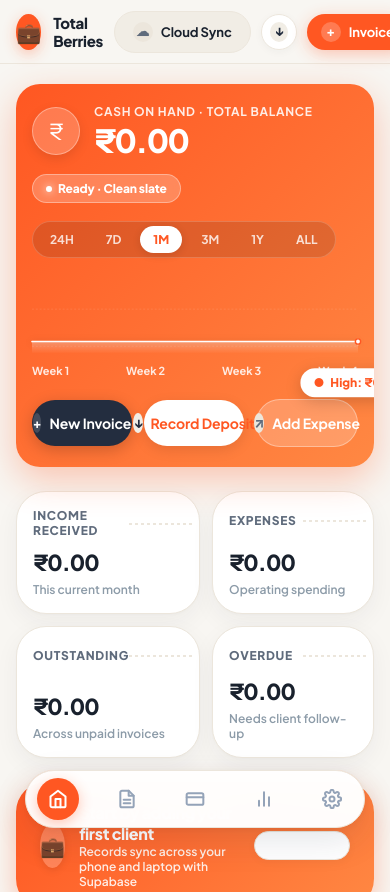
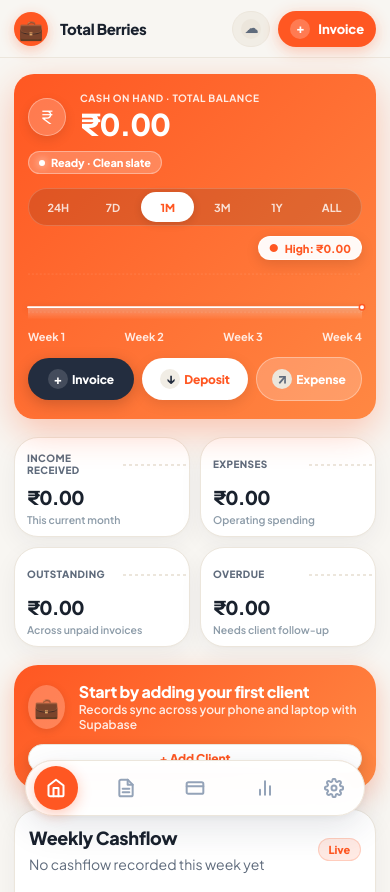
Before and after one commit to PalkeshKatariya/freelance-ledger, a plain HTML site: page index.html in a window 390 px wide. Shown: the top 892 px of the page. Drawn offline with nearby package versions, Linux system fonts and the light colour scheme.

Commit message:
Optimize mobile responsiveness, bottom sheet modals, and touch UX

```diff
--- a/app.js
+++ b/app.js
@@ -478,7 +478,7 @@ function generateTrendChart(timeframe = "1M") {
 
   return `
     <div class="chart-container">
-      <div class="chart-tooltip-badge" style="left: ${((lastPoint.x / width) * 100).toFixed(1)}%; top: ${(lastPoint.y - 14).toFixed(1)}px;">
+      <div class="chart-tooltip-badge">
         <span style="color:var(--accent-orange)">●</span> High: ${currency(max)}
       </div>
       <svg class="chart-svg" viewBox="0 0 ${width} ${height}" preserveAspectRatio="none">
@@ -595,15 +595,15 @@ function dashboard() {
       <div class="hero-actions">
         <button class="pill-btn pill-btn-navy" data-action="new-invoice">
           <span class="btn-icon">+</span>
-          <span>New Invoice</span>
+          <span>Invoice</span>
         </button>
         <button class="pill-btn pill-btn-white" data-action="new-payment">
           <span class="btn-icon">↓</span>
-          <span>Record Deposit</span>
+          <span>Deposit</span>
         </button>
         <button class="pill-btn pill-btn-ghost" data-action="new-expense">
           <span class="btn-icon">↗</span>
-          <span>Add Expense</span>
+          <span>Expense</span>
         </button>
       </div>
     </section>
@@ -1111,6 +1111,12 @@ function settings() {
   return `
     ${heading("Settings & Vault", "Manage your business details, Supabase sync, and local backups.")}
 
+    <div class="mobile-quick-nav">
+      <a href="#clients" class="pill-btn pill-btn-ghost pill-btn-sm">👥 Clients (${data.clients.length})</a>
+      <a href="#projects" class="pill-btn pill-btn-ghost pill-btn-sm">📁 Projects (${data.projects.length})</a>
+      <a href="#expenses" class="pill-btn pill-btn-ghost pill-btn-sm">💳 Expenses (${data.expenses.length})</a>
+    </div>
+
     <div class="grid-2">
       <article class="card panel">
         <div class="panel-head">
--- a/index.html
+++ b/index.html
@@ -21,7 +21,7 @@
     if ('caches' in window) {
       caches.keys().then(function(keys) {
         keys.forEach(function(k) {
-          if (k !== 'total-berries-v9') { caches.delete(k); }
+          if (k !== 'total-berries-v10') { caches.delete(k); }
         });
       });
     }
@@ -38,7 +38,7 @@
   <link rel="manifest" href="manifest.webmanifest" />
   <link rel="icon" href="icon.svg" type="image/svg+xml" />
   <link rel="apple-touch-icon" href="icon.svg" />
-  <link rel="stylesheet" href="styles.css?v=6.0" />
+  <link rel="stylesheet" href="styles.css?v=7.0" />
   <title>Total Berries · Freelance Ledger</title>
 </head>
 
@@ -259,7 +259,7 @@
   <input id="import-file" type="file" accept="application/json" hidden />
 
   <script src="https://cdn.jsdelivr.net/npm/@supabase/supabase-js@2"></script>
-  <script src="app.js?v=8.0"></script>
+  <script src="app.js?v=9.0"></script>
 </body>
 
 </html>
--- a/styles.css
+++ b/styles.css
@@ -697,21 +697,22 @@ h2 {
 /* Tooltip badge */
 .chart-tooltip-badge {
   position: absolute;
-  background: #ffffff;
-  border: 1px solid rgba(255, 255, 255, 0.8);
+  top: 0;
+  right: 0;
+  background: rgba(255, 255, 255, 0.96);
+  border: 1px solid rgba(255, 255, 255, 0.9);
   color: var(--accent-orange);
-  padding: 6px 12px;
-  border-radius: var(--radius-md);
-  font-size: 12px;
+  padding: 5px 12px;
+  border-radius: var(--radius-full);
+  font-size: 11.5px;
   font-weight: 800;
   pointer-events: none;
-  box-shadow: 0 4px 16px rgba(0, 0, 0, 0.18);
-  transform: translate(-50%, -120%);
+  box-shadow: 0 4px 14px rgba(0, 0, 0, 0.12);
   display: flex;
   align-items: center;
   gap: 6px;
   white-space: nowrap;
-  z-index: 10;
+  z-index: 5;
 }
 
 .chart-point {
@@ -732,14 +733,14 @@ h2 {
   align-items: center;
   gap: 12px;
   margin-top: 22px;
-  flex-wrap: wrap;
 }
 
 .hero-actions .pill-btn {
   flex: 1;
-  min-width: 140px;
-  padding: 13px 22px;
-  font-size: 14px;
+  padding: 12px 18px;
+  font-size: 13.5px;
+  font-weight: 750;
+  justify-content: center;
 }
 
 /* Navy Button on Hero */
@@ -848,6 +849,14 @@ h2 {
 
 .featured-card-lime *, .featured-card-orange * {
   color: #ffffff;
+}
+
+.featured-card-lime .pill-btn-white,
+.featured-card-orange .pill-btn-white {
+  background: #ffffff !important;
+  color: var(--accent-orange) !important;
+  font-weight: 800;
+  box-shadow: 0 4px 14px rgba(0, 0, 0, 0.12);
 }
 
 .featured-card-left {
@@ -1567,8 +1576,24 @@ textarea {
   box-shadow: 0 4px 14px var(--accent-orange-glow);
 }
 
+/* Quick Navigation in Settings / Mobile */
+.mobile-quick-nav {
+  display: flex;
+  gap: 8px;
+  margin-bottom: 20px;
+  overflow-x: auto;
+  -webkit-overflow-scrolling: touch;
+  padding-bottom: 4px;
+}
+
+.mobile-quick-nav .pill-btn {
+  white-space: nowrap;
+  background: var(--bg-card);
+  border: 1px solid var(--border-card);
+}
+
 /* ==========================================================================
-   RESPONSIVENESS (Mobile & Tablet)
+   RESPONSIVENESS (Tablet <= 820px)
    ========================================================================== */
 @media (max-width: 820px) {
   .app-shell {
@@ -1580,7 +1605,7 @@ textarea {
   }
 
   .content {
-    padding: 20px 16px 110px;
+    padding: 16px 14px calc(96px + env(safe-area-inset-bottom));
   }
 
   .mobile-nav-container {
@@ -1593,8 +1618,8 @@ textarea {
   }
 
   .metric-card {
-    min-height: 118px;
-    padding: 16px;
+    min-height: 112px;
+    padding: 15px;
   }
 
   .grid-2 {
@@ -1602,8 +1627,8 @@ textarea {
   }
 
   .topbar {
-    height: 64px;
-    padding: 0 16px;
+    height: 58px;
+    padding: 0 14px;
   }
 
   .brand-name {
@@ -1615,91 +1640,330 @@ textarea {
   }
 
   .brand-avatar {
-    width: 36px;
+    width: 34px;
+    height: 34px;
+  }
+
+  .top-actions {
+    gap: 8px;
+  }
+
+  .top-actions .btn-sync .btn-text {
+    display: none;
+  }
+
+  .top-actions .btn-sync {
+    padding: 8px;
+    min-width: 36px;
     height: 36px;
-  }
-
-  .top-actions .btn-demo {
+    justify-content: center;
+  }
+
+  .top-actions .pill-btn-white {
     display: none;
   }
 
-  .top-actions .pill-btn-white .btn-text {
-    display: none;
-  }
-
-  .top-actions .pill-btn-white {
-    padding: 8px;
-    width: 36px;
+  .top-actions .pill-btn-neon {
+    padding: 8px 12px;
     height: 36px;
-  }
-
-  .top-actions .pill-btn-neon {
-    padding: 8px 14px;
+    font-size: 13px;
+    font-weight: 750;
   }
 
   .table-wrap {
     overflow-x: auto;
+    -webkit-overflow-scrolling: touch;
   }
 
   table {
     min-width: 580px;
   }
+}
+
+/* ==========================================================================
+   MOBILE PHONES (<= 640px)
+   ========================================================================== */
+@media (max-width: 640px) {
+  .view-heading {
+    flex-direction: row;
+    align-items: center;
+    justify-content: space-between;
+    gap: 10px;
+    margin-bottom: 16px;
+  }
+
+  .view-heading h1 {
+    font-size: 22px;
+  }
+
+  .view-heading .subtitle {
+    font-size: 12.5px;
+    line-height: 1.35;
+  }
+
+  .view-heading .pill-btn {
+    padding: 8px 12px;
+    font-size: 12.5px;
+    height: 36px;
+  }
+
+  .hero-card {
+    padding: 18px 14px;
+    border-radius: 20px;
+    margin-bottom: 18px;
+  }
+
+  .hero-top {
+    gap: 10px;
+  }
+
+  .hero-badge-icon {
+    width: 38px;
+    height: 38px;
+    font-size: 18px;
+  }
+
+  .hero-balance-label {
+    font-size: 10px;
+    letter-spacing: 0.05em;
+  }
+
+  .hero-balance-amount {
+    font-size: 30px;
+    letter-spacing: -0.04em;
+  }
+
+  .hero-pill-badge {
+    padding: 4px 10px;
+    font-size: 11px;
+  }
+
+  .timeframe-pills {
+    width: 100%;
+    display: flex;
+    justify-content: space-between;
+    padding: 3px;
+    margin: 14px 0 10px;
+    gap: 2px;
+  }
+
+  .timeframe-pill {
+    flex: 1;
+    text-align: center;
+    padding: 6px 0;
+    font-size: 11px;
+    min-height: 30px;
+  }
+
+  .chart-container {
+    margin: 10px 0 14px;
+  }
+
+  .chart-tooltip-badge {
+    font-size: 11px;
+    padding: 4px 10px;
+  }
+
+  /* Hero 3-Button Grid on Mobile */
+  .hero-actions {
+    display: grid;
+    grid-template-columns: repeat(3, 1fr);
+    gap: 8px;
+    margin-top: 14px;
+  }
+
+  .hero-actions .pill-btn {
+    padding: 11px 4px;
+    font-size: 12px;
+    font-weight: 750;
+    min-width: 0;
+    justify-content: center;
+    gap: 4px;
+    border-radius: var(--radius-full);
+  }
+
+  .hero-actions .pill-btn .btn-icon {
+    font-size: 13px;
+  }
+
+  /* Metric cards */
+  .metrics {
+    grid-template-columns: repeat(2, 1fr);
+    gap: 10px;
+    margin-bottom: 18px;
+  }
+
+  .metric-card {
+    padding: 14px 12px 10px;
+    border-radius: var(--radius-lg);
+    min-height: 100px;
+  }
+
+  .metric-label {
+    font-size: 10px;
+    letter-spacing: 0.04em;
+  }
+
+  .metric-value {
+    font-size: 19px;
+    margin-top: 6px;
+  }
+
+  .metric-note {
+    font-size: 10.5px;
+    margin-top: 4px;
+  }
+
+  .featured-card-lime, .featured-card-orange {
+    flex-direction: column;
+    align-items: stretch;
+    gap: 12px;
+    padding: 16px 14px;
+    border-radius: var(--radius-lg);
+  }
+
+  .featured-card-right {
+    display: flex;
+    justify-content: flex-end;
+  }
+
+  .featured-card-right .pill-btn {
+    width: 100%;
+    justify-content: center;
+  }
+
+  /* Weekly Bar Chart */
+  .bar-chart-card {
+    padding: 16px 14px;
+    border-radius: var(--radius-lg);
+  }
+
+  .bar-chart-wrap {
+    height: 150px;
+    gap: 6px;
+    padding: 16px 0 8px;
+  }
+
+  .bar-pair {
+    max-width: 22px;
+    gap: 3px;
+  }
+
+  .bar-day-label {
+    font-size: 10px;
+    margin-top: 6px;
+  }
+
+  /* List rows */
+  .list-row {
+    padding: 12px 14px;
+  }
+
+  /* Bottom Sheet Modal on Mobile */
+  .modal-backdrop {
+    padding: 0;
+    align-items: flex-end;
+    background: rgba(25, 33, 45, 0.55);
+  }
 
   .modal {
-    margin: 10px;
-  }
-}
-
-@media (max-width: 480px) {
-  .metrics {
-    grid-template-columns: 1fr 1fr;
-  }
-
-  .hero-card {
-    padding: 20px 16px;
-    border-radius: var(--radius-lg);
-  }
-
-  .hero-balance-amount {
-    font-size: 32px;
-  }
-
-  .hero-actions .pill-btn {
     width: 100%;
-    min-width: 0;
+    max-height: 90vh;
+    max-height: 90dvh;
+    border-bottom-left-radius: 0;
+    border-bottom-right-radius: 0;
+    border-top-left-radius: 26px;
+    border-top-right-radius: 26px;
+    margin: 0;
+    display: flex;
+    flex-direction: column;
+    box-shadow: 0 -10px 40px rgba(0, 0, 0, 0.25);
+    animation: sheetUp 0.26s cubic-bezier(0.16, 1, 0.3, 1);
+  }
+
+  @keyframes sheetUp {
+    from {
+      transform: translateY(100%);
+    }
+    to {
+      transform: translateY(0);
+    }
+  }
+
+  .modal-header {
+    padding: 16px 20px;
+    flex-shrink: 0;
+  }
+
+  #modal-content {
+    overflow-y: auto;
+    -webkit-overflow-scrolling: touch;
+    padding-bottom: max(16px, env(safe-area-inset-bottom));
+  }
+
+  .form {
+    padding: 16px 18px 24px;
   }
 
   .form-grid {
     grid-template-columns: 1fr;
+    gap: 12px;
   }
 
   .field.full {
     grid-column: auto;
   }
 
-  .form {
-    padding: 18px 16px;
+  /* Prevent iOS Safari auto-zoom on input focus */
+  input, select, textarea {
+    font-size: 16px !important;
+    min-height: 46px;
   }
 
   .form-actions {
     flex-direction: column;
     align-items: stretch;
+    gap: 10px;
+    margin-top: 20px;
   }
 
   .form-actions-right {
     width: 100%;
     margin-left: 0;
+    display: flex;
+    gap: 10px;
   }
 
   .form-actions-right .pill-btn,
   .form-actions-right .button {
     flex: 1;
+    justify-content: center;
+    height: 46px;
   }
 
   .settings-row {
     flex-direction: column;
-    align-items: flex-start;
+    align-items: stretch;
     gap: 12px;
+  }
+
+  .settings-row .pill-btn {
+    align-self: flex-start;
+  }
+
+  /* Floating capsule navigation */
+  .mobile-nav-container {
+    padding: 8px 16px max(12px, env(safe-area-inset-bottom));
+  }
+
+  .mobile-nav-capsule {
+    padding: 5px 8px;
+    gap: 6px;
+  }
+
+  .mobile-tab .tab-indicator {
+    width: 44px;
+    height: 44px;
   }
 }
 
--- a/sw.js
+++ b/sw.js
@@ -1,9 +1,9 @@
-const CACHE = "total-berries-v9";
+const CACHE = "total-berries-v10";
 const ASSETS = [
   "./",
   "./index.html",
-  "./styles.css?v=6.0",
-  "./app.js?v=8.0",
+  "./styles.css?v=7.0",
+  "./app.js?v=9.0",
   "./manifest.webmanifest",
   "./icon.svg"
 ];
```
